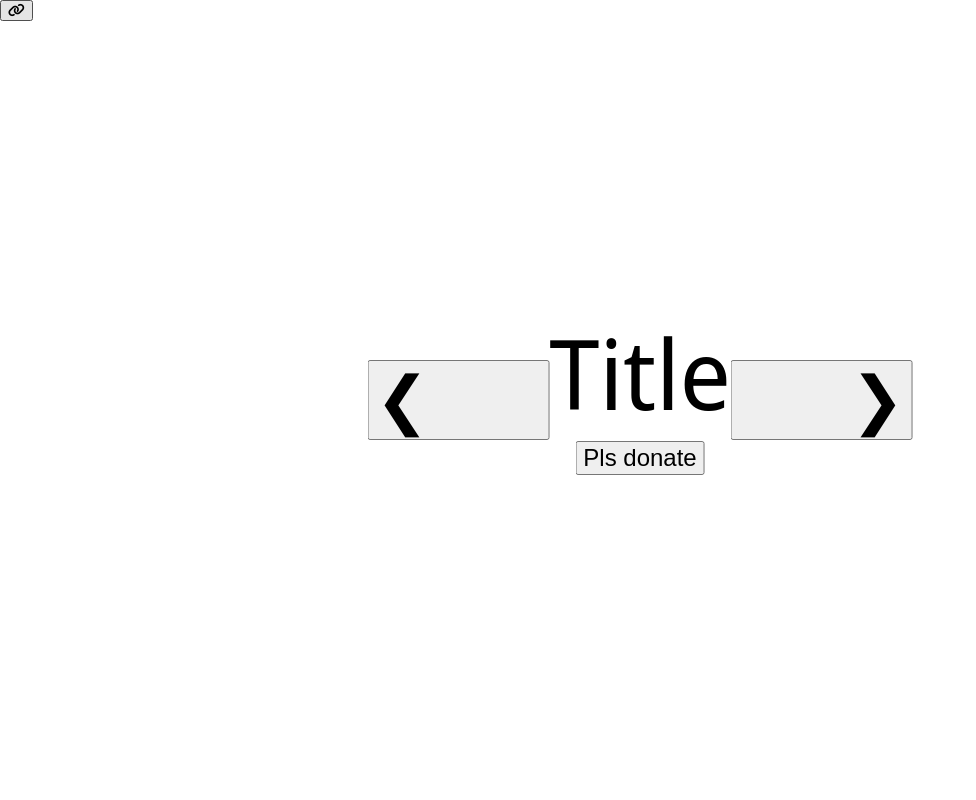
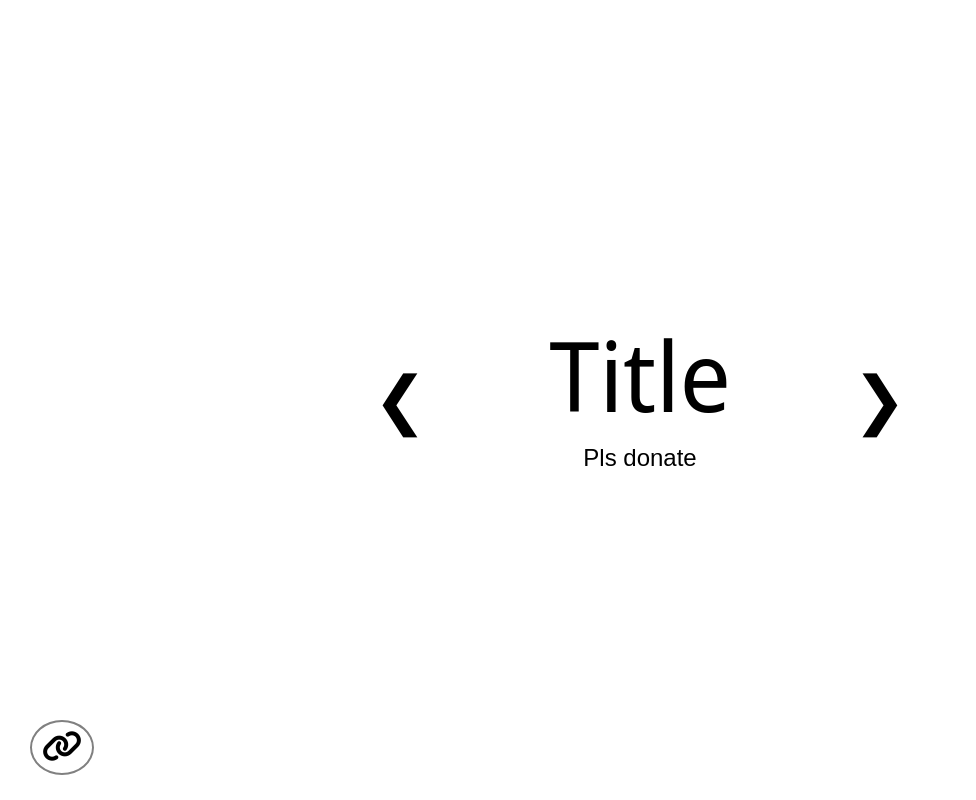
Before and after one commit to chrisoney/art_project, a website built with webpack: page index.html in a window 1280 px wide. Shown: the whole page, without its empty margins (0-976 px from the left). Built offline with nearby package versions, Linux system fonts and the light colour scheme.

Commit message:
start basic link styling

```diff
--- a/styles/main.css
+++ b/styles/main.css
@@ -3,6 +3,9 @@
   height: 100vh;
   width: 100vw;
 }
+
+/* Center Section */
+
 .center-container{
   position: absolute;
   top: 50%;
@@ -27,7 +30,6 @@
 
 .left-side, .right-side {
   font-size: 4em;
-  cursor: pointer;
 }
 
 .middle{
@@ -44,3 +46,19 @@
 .content{
   font-size: 1.5em;
 }
+
+/* Footer Section */
+
+.footer-container {
+  position: fixed;
+  bottom: 0;
+  width: 10vw;
+  padding: 25px 30px;
+}
+
+.link-reveal {
+  font-size: 2rem;
+  border: 2px solid gray;
+  border-radius: 50%;
+  padding: 7px 10px;
+}
--- a/styles/reset.css
+++ b/styles/reset.css
@@ -46,3 +46,9 @@ table {
 	border-collapse: collapse;
 	border-spacing: 0;
 }
+
+button {
+  background: none;
+  border: none;
+  cursor: pointer;
+}
```
